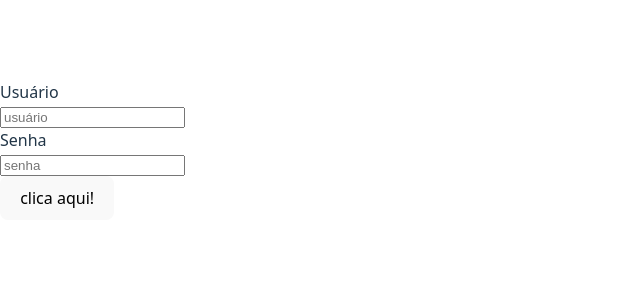
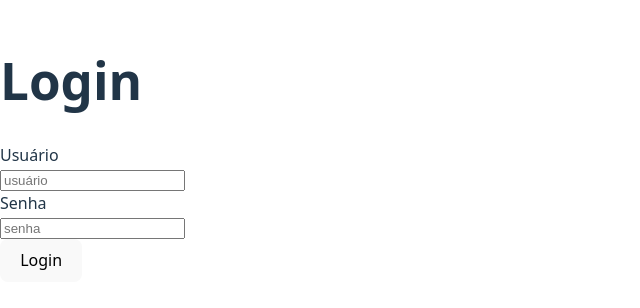
Before and after one commit to yCAFEEE/Programacao-de-Computadores-III, a React (Vite) app: page / in a window 1280 px wide. Shown: the part 250-558 px from the top of the page, without its empty margins (0-640 px from the left). Built offline with nearby package versions, Linux system fonts and the light colour scheme.

Commit message:
add labelln states

```diff
--- /dev/null
+++ b/src/components/state/Labelln.jsx
@@ -0,0 +1,16 @@
+import React from "react";
+
+export default class Labelln extends React.Component{
+    constructor(props){
+        super(props);
+        this.state = {
+            valor: props.texto
+        };
+    }
+
+    render(){
+        return(
+            <h1>{this.state.valor}</h1>
+        );
+    }
+}
--- a/src/components/state/Login.jsx
+++ b/src/components/state/Login.jsx
@@ -2,15 +2,17 @@ import InputPassword from "./InputPassword.jsx";
 import InputText from "./InputText.jsx";
 import Button from "./Button.jsx";
 import Label from "./Label.jsx";
+import Labelln from "./Labelln.jsx";
 
 export default function Login(){
     return(
         <>
+            <Labelln texto="Login" />
             <Label texto="Usuário" /><br />
             <InputText placeHolder="usuário" /><br />
             <Label texto="Senha" /><br />
             <InputPassword placeHolder="senha" /><br />
-            <Button valor="clica aqui!" />
+            <Button valor="Login" />
         </>
     );
 }
```
